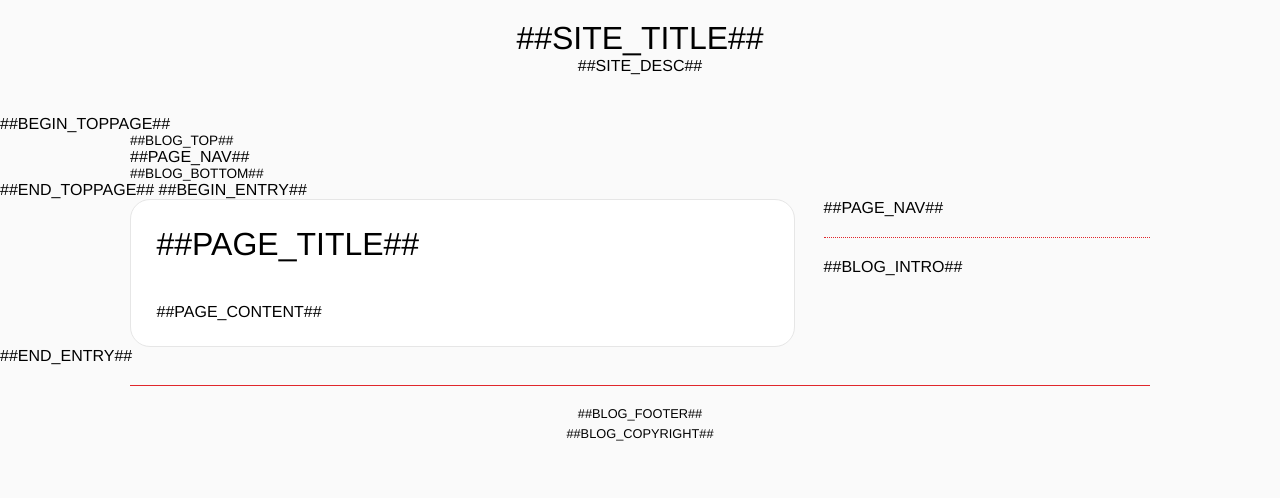
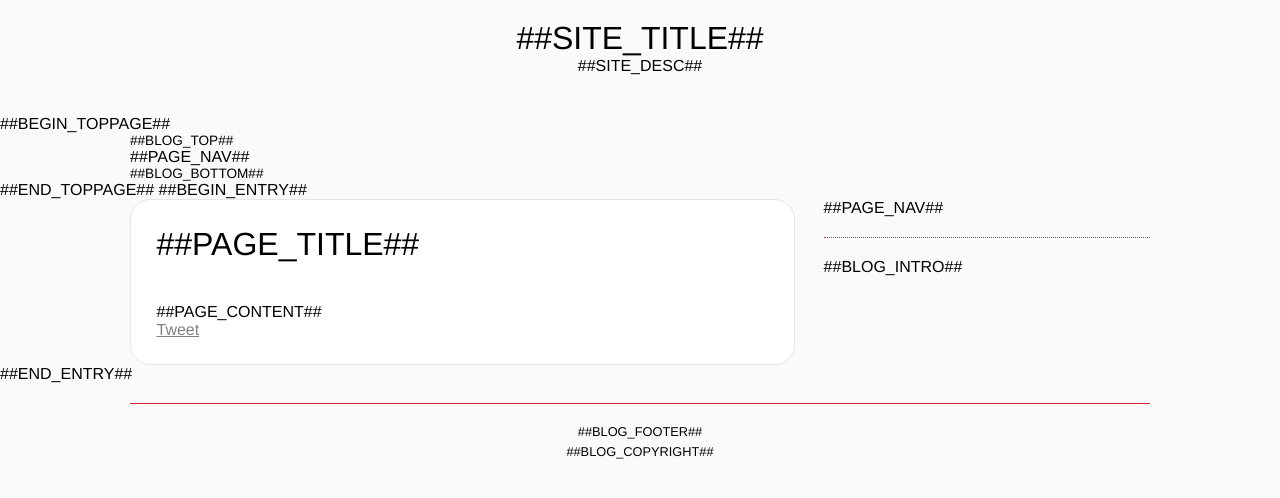
Before and after one commit to boothmaniax/booth_maniax, a website: page template.html in a window 1280 px wide. Drawn offline with Linux system fonts and the light colour scheme.

Commit message:
Add Social Buttons.

```diff
--- a/template.html
+++ b/template.html
@@ -277,6 +277,19 @@ footer>.labels {
         ##PAGE_CONTENT##
       </section>
       <section class='content_footer'>
+        <div class='social'>
+          <a href="https://twitter.com/share" class="twitter-share-button" data-count="none">Tweet</a>
+          <script>!function(d,s,id){var js,fjs=d.getElementsByTagName(s)[0],p=/^http:/.test(d.location)?'http':'https';if(!d.getElementById(id)){js=d.createElement(s);js.id=id;js.src=p+'://platform.twitter.com/widgets.js';fjs.parentNode.insertBefore(js,fjs);}}(document, 'script', 'twitter-wjs');</script>
+          <div class="fb-like" data-href="https://developers.facebook.com/docs/plugins/" data-layout="button_count" data-action="like" data-show-faces="true" data-share="false"></div>
+          <div id="fb-root"></div>
+          <script>(function(d, s, id) {
+            var js, fjs = d.getElementsByTagName(s)[0];
+            if (d.getElementById(id)) return;
+            js = d.createElement(s); js.id = id;
+            js.src = "//connect.facebook.net/ja_JP/sdk.js#xfbml=1&version=v2.5&appId=197161527125727";
+            fjs.parentNode.insertBefore(js, fjs);
+          }(document, 'script', 'facebook-jssdk'));</script>
+        </div>
       </section>
     </article>
     <nav>
```
